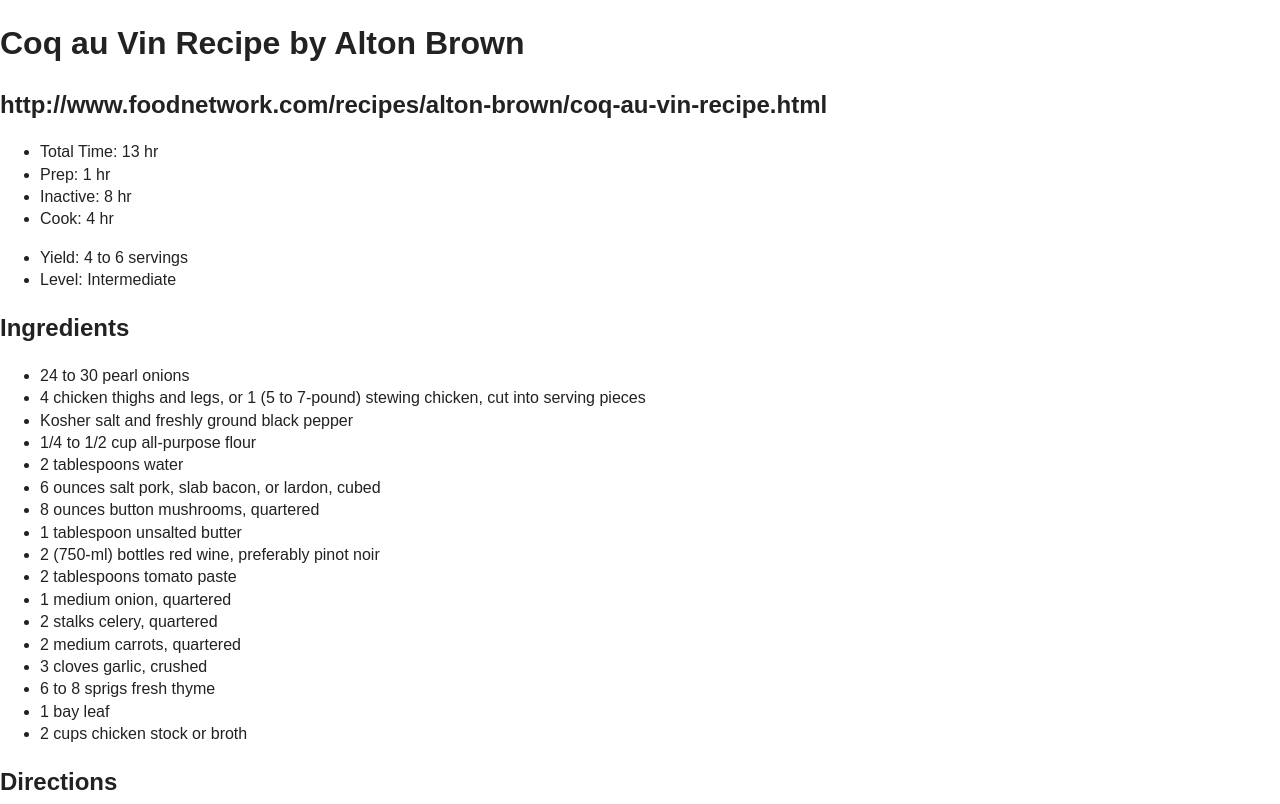
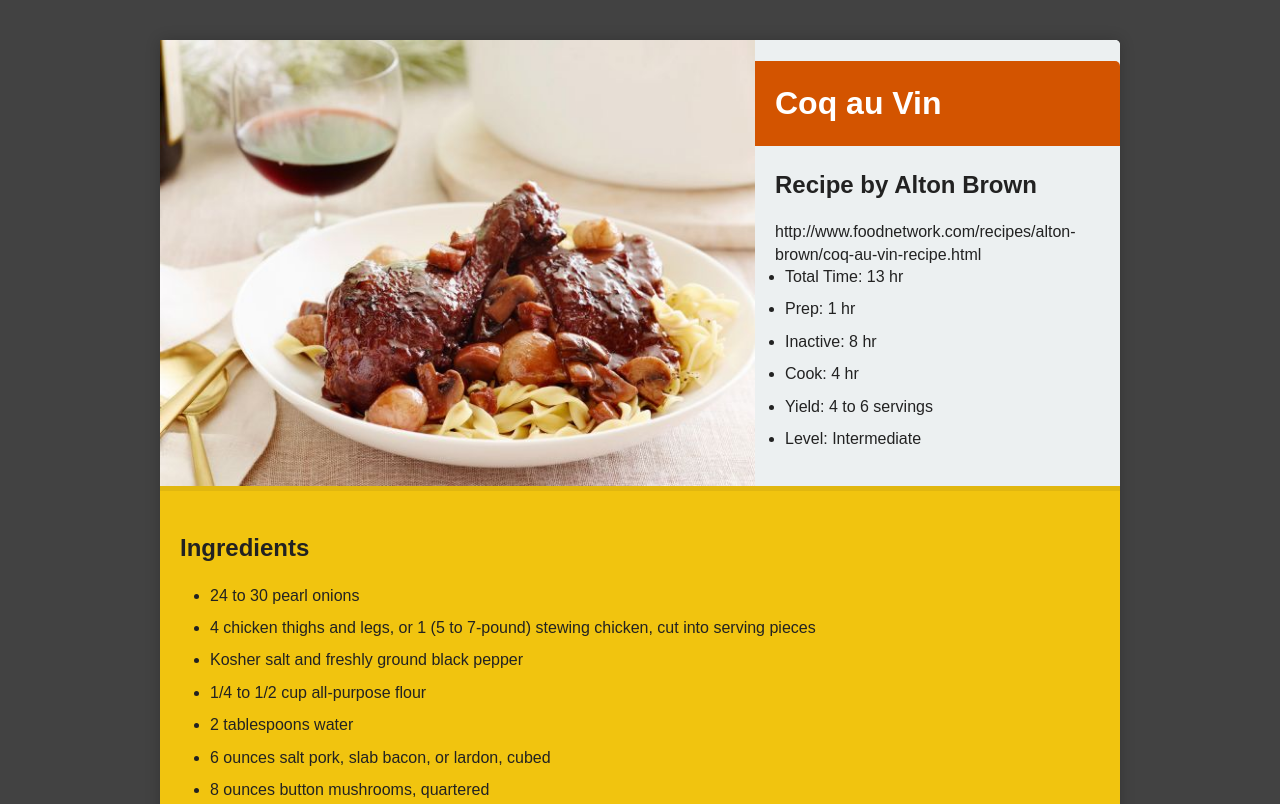
Before and after one commit to Fuzzball24816/TC349-Recipe, a plain HTML site: page index.html in a window 1280 px wide. Shown: the top 804 px of the page. Drawn offline with nearby package versions, Linux system fonts and the light colour scheme.

Commit message:
Lab Session

```diff
--- a/css/main.css
+++ b/css/main.css
@@ -97,17 +97,78 @@
    Author's custom styles
    ========================================================================== */
 
+body{
+    background: #424242;
+}
 
+.wrap{
+    margin: 0 auto;
+    width: 960px;
+}
 
+.recipe{
+    background: #fff;
+    border-radius: 5px;
+    box-shadow: 0 0 15px rgba(0,0,0,.2);
+    margin-top: 40px;
+}
 
+.recipe img{
+    display: block;
+    width: 595px;
+    float: left;
+    /*border-top-left-radius: 5px;*/
+}
 
+.recipe-meta{
+    float:left;
+    width: 365px;
+    height: 446px;
+    background: #ecf0f1;
+    border-top-right-radius: 5px;
+}
 
+.recipe-meta h1{
+    background: #d35400;
+    padding: 20px;
+    margin 0;
+    color: #fff;
+    border-top-right-radius: 5px;
+}
 
+.recipe-meta h2, .recipe-meta p{
+    margin: 20px 0 0 0;
+    padding: 0 20px;
+}
 
+.ingredients{
+    clear: both;
+    padding: 20px;
+    background: #f1c40f;
+    border-top: 5px solid #e1b70f;
+}
 
+.directions{
+    padding: 20px;
+    border-top: 5px solid #f3f3f3;
+}
 
+ul, ol{
+    padding: 0;
+    margin: 0 0 0 30px;
+}
 
+li{
+    margin: 0 0 10px 0;
+    padding: 0;
+}
 
+.note{
+    background: #ecf0f1;
+    padding: 20px;
+    border-bottom-right-radius: 5px;
+    border-bottom-left-radius: 5px;
+}
 
 
 
--- a/index.html
+++ b/index.html
@@ -17,14 +17,16 @@
         <script src="js/vendor/modernizr-2.6.2.min.js"></script>
     </head>
     <body>
-        <!--[if lt IE 7]>
-            <p class="browsehappy">You are using an <strong>outdated</strong> browser. Please <a href="http://browsehappy.com/">upgrade your browser</a> to improve your experience.</p>
-        <![endif]-->
+        <div class="wrap">
+            <article class="recipe" id="recipe-1">
+                <img src= image.jpeg alt="coq-au-vin"/>
+                <section class="recipe-meta">
 
-        <!-- Add your site or application content here -->
+                    <h1>Coq au Vin</h1>
 
-<h1>Coq au Vin Recipe by Alton Brown</h1>
-<h2>http://www.foodnetwork.com/recipes/alton-brown/coq-au-vin-recipe.html</h2>
+                    <h2>Recipe by Alton Brown</h2>
+
+                    <p>http://www.foodnetwork.com/recipes/alton-brown/coq-au-vin-recipe.html</p>
 
                     <ul>
                         <li>Total Time: 13 hr</li>
@@ -37,7 +39,9 @@
                         <li>Yield: 4 to 6 servings</li>
                         <li>Level: Intermediate</li>
                     </ul>
+                </section>
 
+                <section class="ingredients">
                     <h2>Ingredients</h2>
                     <ul>
                         <li>24 to 30 pearl onions</li>
@@ -58,8 +62,9 @@
                         <li>1 bay leaf</li>
                         <li>2 cups chicken stock or broth</li>
                     </ul>
+                </section>
 
-
+                <section class="directions">
                     <h2>Directions</h2>
                         <ol>
                             <li>Cut off the root end of each pearl onion and make an "x" with your knife in its place. Bring 2 to 3 cups of water to a boil and drop in the onions for 1 minute. Remove the onions from the pot, allow them to cool, and then peel. You should be able to slide the onions right out of their skin. Set aside.</li>
@@ -82,22 +87,16 @@
 
                             <li>Once the sauce has thickened, add the pearl onions, mushrooms, and pork and cook for another 15 minutes or until the heated through. Taste and adjust seasoning if necessary, remove from the heat, add the chicken and serve. Serve over egg noodles, if desired.</li>
 
-<li>Cook’s Note: If the sauce is not thick enough at the end of reducing, you may add a mixture of equal parts butter and flour kneaded together. Start with 1 tablespoon of each. Whisk this into the sauce for 4 to 5 minutes and repeat, if necessary.</li>
                     </ol>
+                </section>
+                <p class="note">Cook’s Note: If the sauce is not thick enough at the end of reducing, you may add a mixture of equal parts butter and flour kneaded together. Start with 1 tablespoon of each. Whisk this into the sauce for 4 to 5 minutes and repeat, if necessary.</p>
+            </article>
+        </div>
 
-        <script src="//ajax.googleapis.com/ajax/libs/jquery/1.10.2/jquery.min.js"></script>
+        <script src="https://ajax.googleapis.com/ajax/libs/jquery/1.10.2/jquery.min.js"></script>
         <script>window.jQuery || document.write('<script src="js/vendor/jquery-1.10.2.min.js"><\/script>')</script>
         <script src="js/plugins.js"></script>
         <script src="js/main.js"></script>
 
-        <!-- Google Analytics: change UA-XXXXX-X to be your site's ID. -->
-        <script>
-            (function(b,o,i,l,e,r){b.GoogleAnalyticsObject=l;b[l]||(b[l]=
-            function(){(b[l].q=b[l].q||[]).push(arguments)});b[l].l=+new Date;
-            e=o.createElement(i);r=o.getElementsByTagName(i)[0];
-            e.src='//www.google-analytics.com/analytics.js';
-            r.parentNode.insertBefore(e,r)}(window,document,'script','ga'));
-            ga('create','UA-XXXXX-X');ga('send','pageview');
-        </script>
     </body>
 </html>
```
Also changed, not shown: image.jpeg (added), 1 other file. Lines whose indentation alone changed are shown as unchanged.
